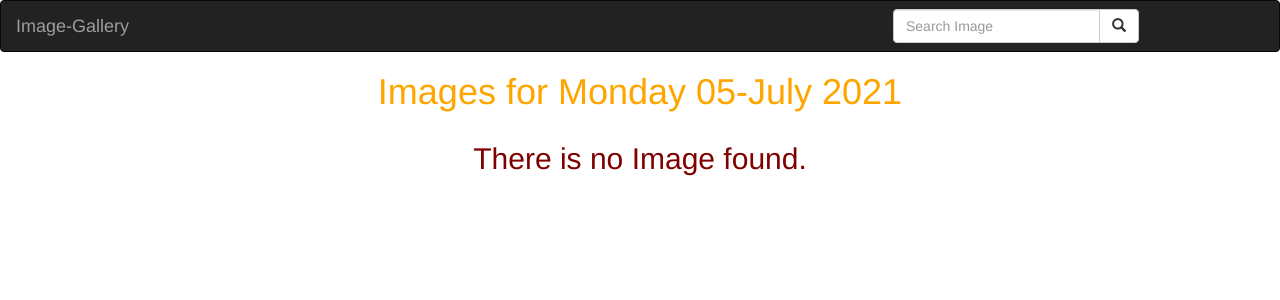
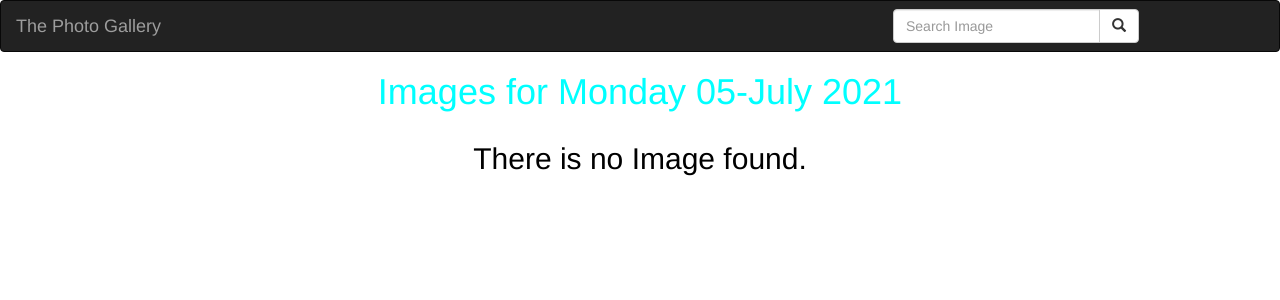
Before and after one commit to Melby01/THE-IMAGES, a Django app: page / in a window 1280 px wide. Shown: the top 300 px of the page. Run offline with Django 3.2, Linux system fonts and the light colour scheme; some libraries are stand-ins or nearby versions; some web fonts are replaced.

Commit message:
initial commit

```diff
--- a/gallery/templates/navbar.html
+++ b/gallery/templates/navbar.html
@@ -9,7 +9,7 @@
 <nav class="navbar navbar-inverse">
   <div class="container-fluid">
     <div class="navbar-header">
-      <a class="navbar-brand" href="{% url 'imageToday' %}">Image-Gallery</a>
+      <a class="navbar-brand" href="{% url 'imageToday' %}">The Photo Gallery</a>
     </div>
 
     <!-- Adding a search form  -->
--- a/static/css/baseimages.css
+++ b/static/css/baseimages.css
@@ -1,6 +1,6 @@
 h1{
-    color:orange;
+    color:aqua;
 }
 body{
-    color:maroon;
+    color:black;
 }
```
